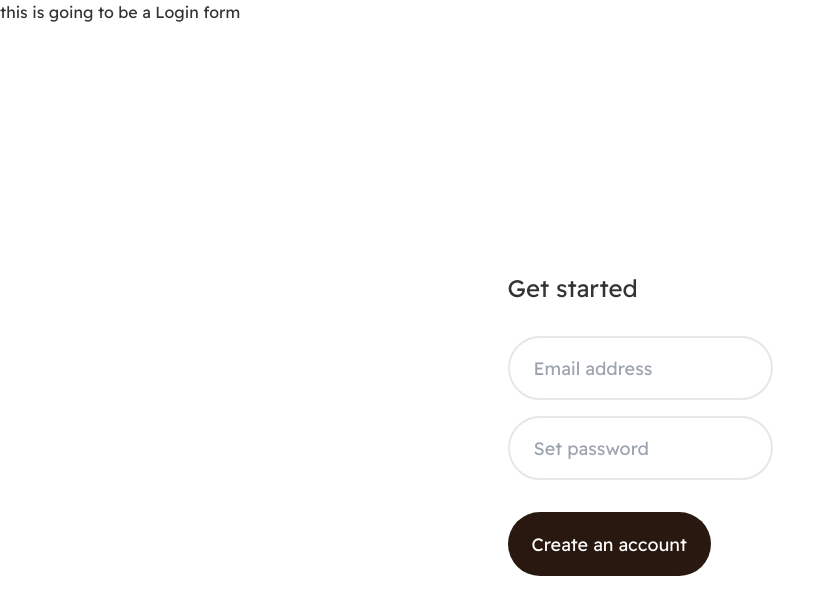
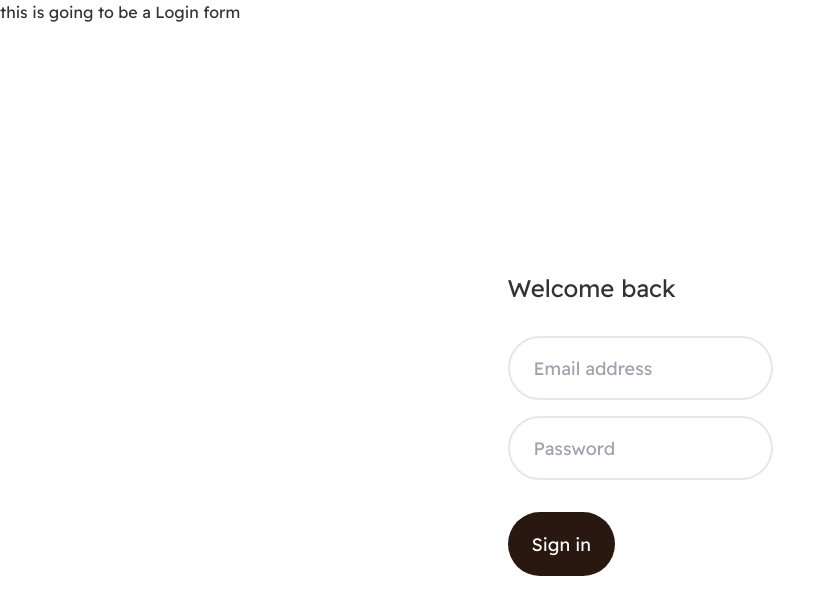
Before and after one commit to SamuelShally/ekko, a React (Create React App) app in the folder frontend/: page /login in a window 1280 px wide. Shown: the top 614 px of the page, without its empty margins (0-836 px from the left). Built offline with nearby package versions, Linux system fonts and the light colour scheme.

Commit message:
content errors fixed

```diff
--- a/frontend/src/components/loginForm.jsx
+++ b/frontend/src/components/loginForm.jsx
@@ -4,7 +4,7 @@ const LoginForm = () => {
     return (
         // <div className="flex h-screen m-0">
             <div className="grid gap-8 place-content-center mx-6 h-screen">
-            <h1 className="text-2xl">Get started</h1>
+            <h1 className="text-2xl">Welcome back</h1>
             {/* <div > */}
 
                 <form onSubmit={()=>{}} className="grid gap-4">
@@ -19,9 +19,9 @@ const LoginForm = () => {
                     </div>
                     <div className="form-control w-full max-w-xs">
                         <label className="label">
-                            {/* <span className="label-text">Set password</span> */}
+                            {/* <span className="label-text">Password</span> */}
                         </label>
-                    <input type="text" placeholder="Set password"
+                    <input type="text" placeholder="Password"
                         className="input w-full max-w-xs rounded-full border-solid border-2
                         input-sm sm:input-sm md:input-md lg:input-lg"/>
                     </div>
@@ -32,7 +32,7 @@ const LoginForm = () => {
 
                 <Link to="/discover">
                     <button className="text-m px-20 btn-sm sm:btn-sm md:btn-md lg:btn-lg bg-primary text-white rounded-full">
-                        Create an account
+                        Sign in
                     </button>
                 </Link>
 
```
